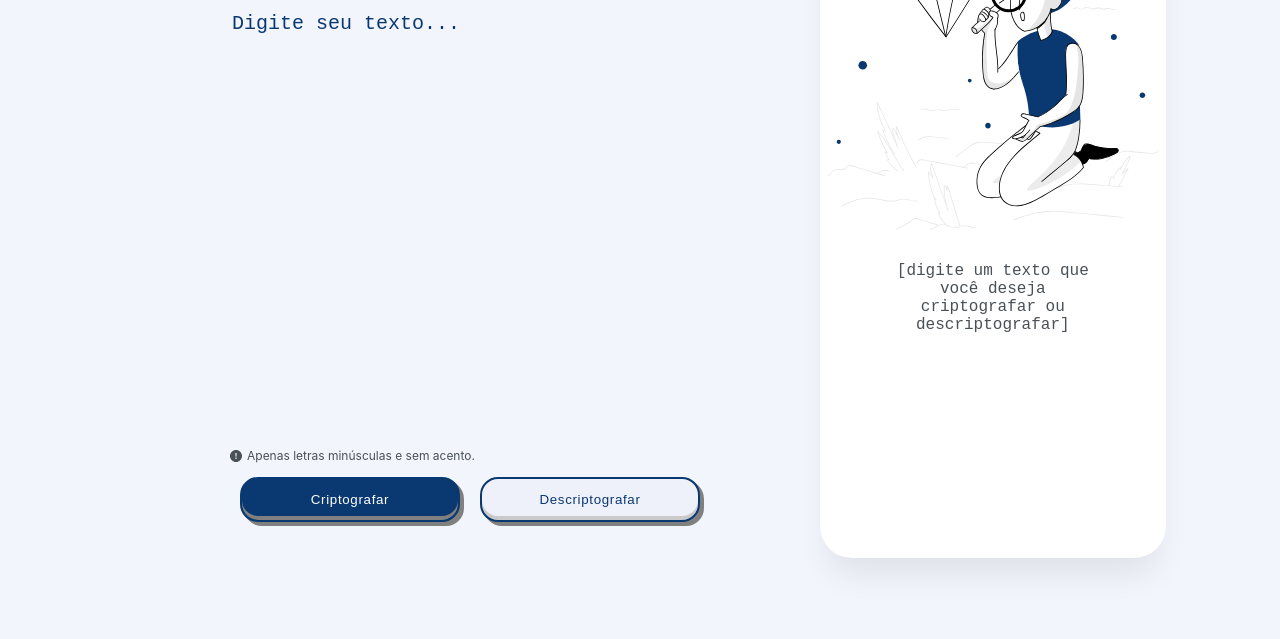
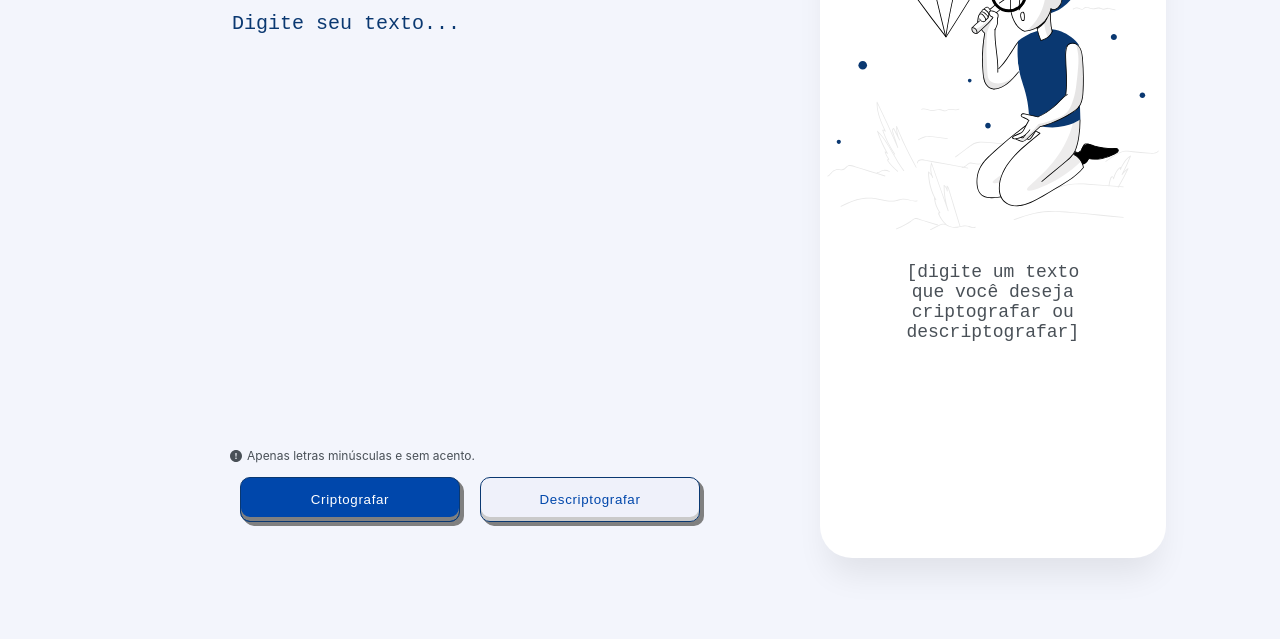
Before and after one commit to tenoriodasilva31/decodificador-alura-one, a plain HTML site: page index.html in a window 1280 px wide. Shown: the part 100-739 px from the top of the page. Drawn offline with Linux system fonts and the light colour scheme.

Commit message:
Add files via upload

```diff
--- a/style.css
+++ b/style.css
@@ -61,7 +61,7 @@ textarea {
 
 #txt-area2::placeholder {
     color: #0A3871;
-    font-size: 16px;
+    font-size: 18px;
     text-align: center;
     color: #495057;
 }
@@ -83,7 +83,7 @@ textarea {
 
 h3 {
     color: #0A3871;
-    font-size: 18px;
+    font-size: 20px;
   }
   /* criptografar */
 .encrypt {
@@ -117,10 +117,10 @@ h3 {
 
 .button {
     display: flex;
-    border-radius: 18px;
+    border-radius: 10px;
     width: 230px;
     height: 45px;
-    border: #0A3871 solid 2px;
+    border: #0A3871 solid 1px;
     box-shadow: 2px 4px 2px  #00000040;
     justify-content: center;
     align-items: center;
@@ -130,7 +130,7 @@ h3 {
 }
 
 .btn-1 {
-    background-color: #0a3871;
+    background-color: #0047ab;
     color: white;
     outline:0;
     transition:all .3s ease-out;
@@ -151,7 +151,7 @@ h3 {
 }
 
 .btn-2 {
-    color: #0A3871;
+    color: #0047ab;
     background: #EFF1FA;
     transition:all .3s ease-out;
     box-shadow:inset 0 -4px 0 0 rgb(202, 202, 202),
@@ -174,8 +174,8 @@ h3 {
 }
 
 .btn-3 {
-    background-color: white;
-    transition:all .3s ease-out;
+    background-color: #FDFEFF;
+    transition:all .3s ease;
     box-shadow:inset 0 -4px 0 0 rgb(128, 128, 128),
     1px 1px 0 0 gray,
     2px 2px 0 0 gray,
```
